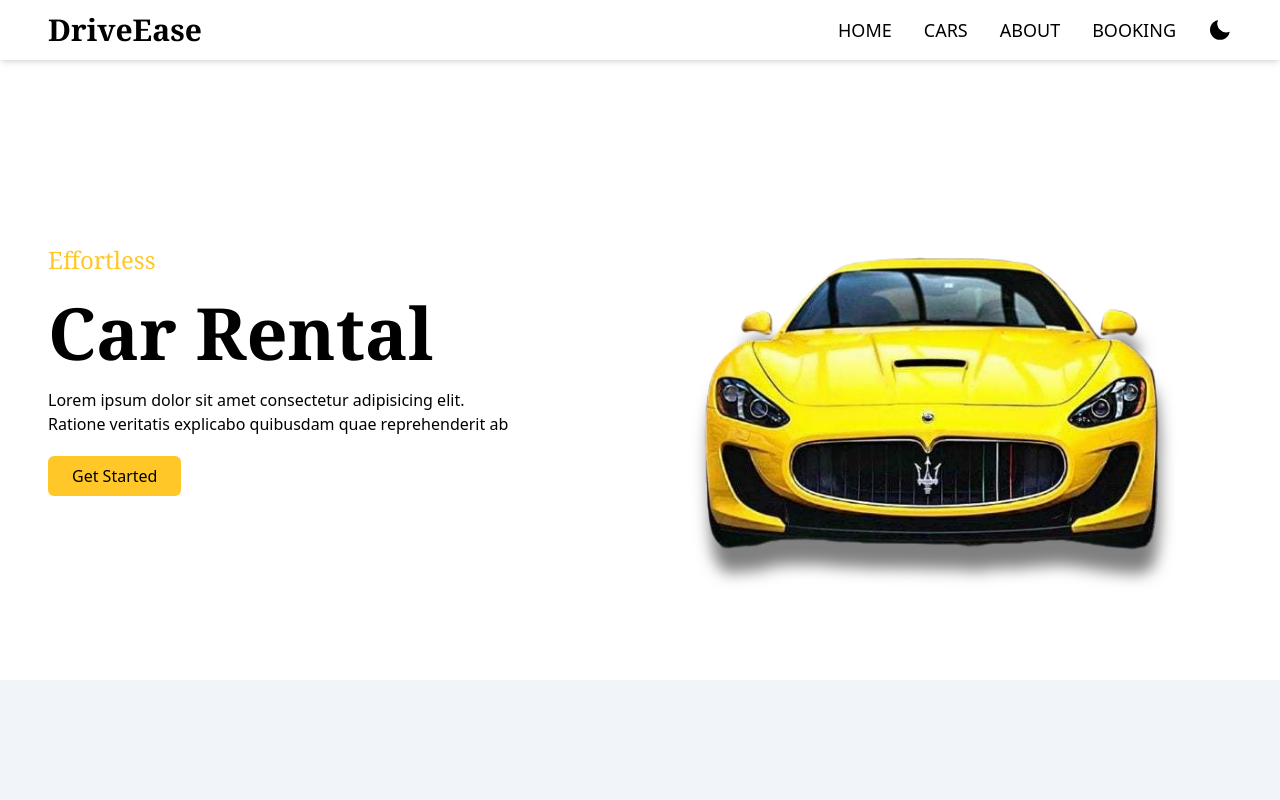
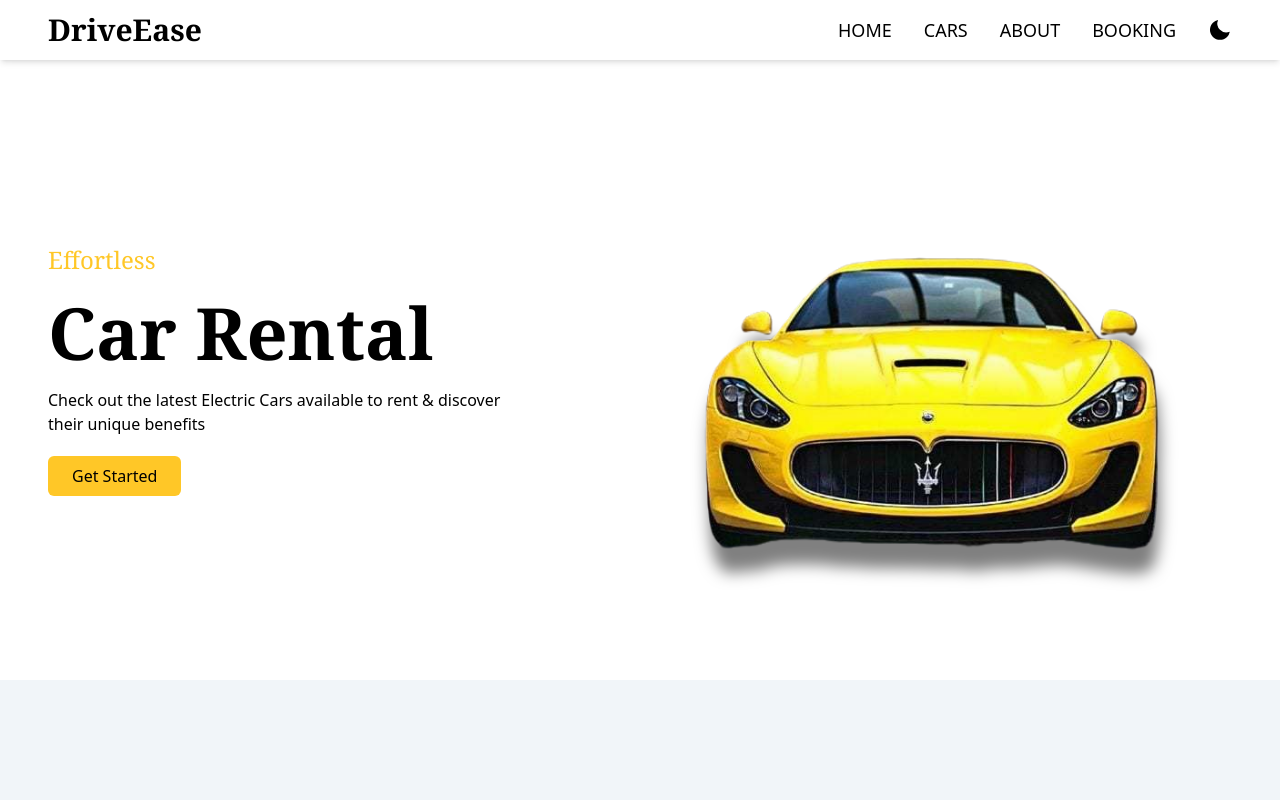
Before and after one commit to MenatallaGomaa/DriveEase, a React (Vite) app: page / in a window 1280 px wide. Shown: the top 800 px of the page. Built offline with nearby package versions, Linux system fonts and the light colour scheme.

Commit message:
updating the content in the Hero section

```diff
--- a/src/App.jsx
+++ b/src/App.jsx
@@ -1,4 +1,4 @@
-import React, { Component, useEffect, useState } from "react";
+import React, { useEffect, useState } from "react";
 import AOS from "aos";
 import "aos/dist/aos.css";
 
--- a/src/components/CarList/CarList.jsx
+++ b/src/components/CarList/CarList.jsx
@@ -1,4 +1,3 @@
-import React from "react";
 import whiteCar from "../../assets/white-car.png";
 import car2 from "../../assets/car5.png";
 import car3 from "../../assets/car6.png";
--- a/src/components/Hero/Hero.jsx
+++ b/src/components/Hero/Hero.jsx
@@ -35,8 +35,8 @@ const Hero = ({ theme }) => {
               Car Rental
             </h1>
             <p data-aos="fade-up" data-aos-delay="1000">
-              Lorem ipsum dolor sit amet consectetur adipisicing elit. Ratione
-              veritatis explicabo quibusdam quae reprehenderit ab{" "}
+              Check out the latest Electric Cars available to rent & discover
+              their unique benefits
             </p>
             <button
               data-aos="fade-up"
--- a/src/components/Navbar/Navbar.jsx
+++ b/src/components/Navbar/Navbar.jsx
@@ -7,12 +7,12 @@ export const Navlinks = [
   {
     id: 1,
     name: "HOME",
-    link: "/#",
+    link: "/#hero",
   },
   {
     id: 2,
     name: "CARS",
-    link: "/#cars",
+    link: "/#carList",
   },
   {
     id: 1,
@@ -22,7 +22,7 @@ export const Navlinks = [
   {
     id: 1,
     name: "BOOKING",
-    link: "/#booking",
+    link: "/#contact",
   },
 ];
 const Navbar = ({ theme, setTheme }) => {
@@ -53,6 +53,7 @@ const Navbar = ({ theme, setTheme }) => {
                   </a>
                 </li>
               ))}
+
               {/* DarkMode feature implement */}
               {theme === "dark" ? (
                 <BiSolidSun
@@ -67,6 +68,7 @@ const Navbar = ({ theme, setTheme }) => {
               )}
             </ul>
           </nav>
+
           {/* Mobile view  */}
           <div className="flex items-center gap-4 md:hidden ">
             {/* dark  mode */}
```
